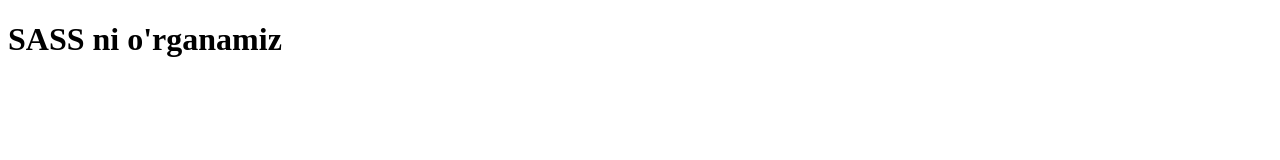
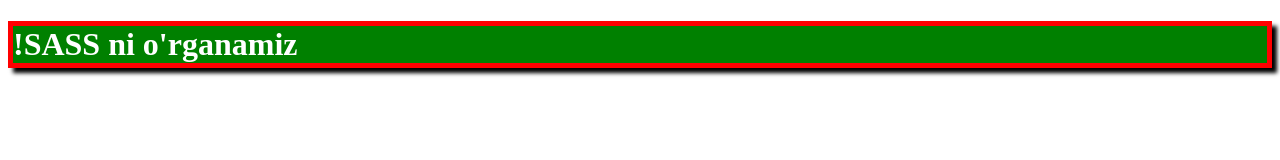
Before and after one commit to mansurbekov1c/SASS, a plain HTML site: page index.html in a window 1280 px wide. Drawn offline with Linux system fonts and the light colour scheme.

Commit message:
sass da kod yozamiz

```diff
--- a/index.html
+++ b/index.html
@@ -4,8 +4,9 @@
     <meta charset="UTF-8" />
     <meta name="viewport" content="width=device-width, initial-scale=1.0" />
     <title>Document</title>
+    <link rel="stylesheet" href="/css/main.css" />
   </head>
   <body>
-    <h1>SASS ni o'rganamiz</h1>
+    <h1><span>!</span>SASS ni o'rganamiz</h1>
   </body>
 </html>
--- /dev/null
+++ b/main.scss
@@ -0,0 +1,4 @@
+@import "scss-files/blog";
+@import "scss-files/contact";
+@import "scss-files/hero";
+@import "scss-files/footer";
--- /dev/null
+++ b/scss-files/_blog.scss
@@ -0,0 +1,3 @@
+h1 {
+  background-color: green;
+}
--- /dev/null
+++ b/scss-files/_contact.scss
@@ -0,0 +1,3 @@
+h1 {
+  color: white;
+}
--- /dev/null
+++ b/scss-files/_footer.scss
@@ -0,0 +1,3 @@
+h1 {
+  box-shadow: #000 5px 5px 4px;
+}
--- /dev/null
+++ b/scss-files/_hero.scss
@@ -0,0 +1,3 @@
+h1 {
+  border: 5px solid red;
+}
```
Also changed, not shown: css/main.css (added), 1 other file.
